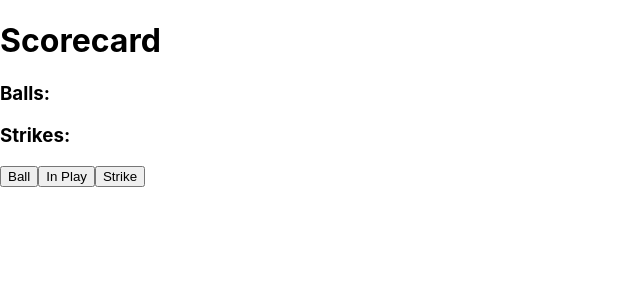
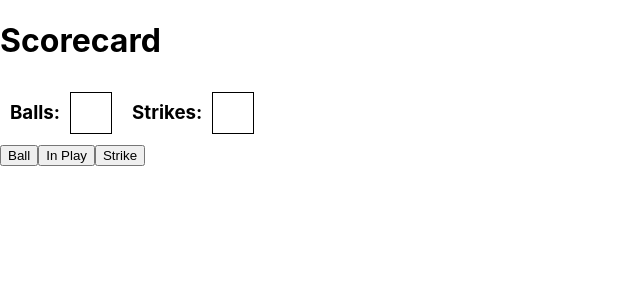
Before and after one commit to haddigan/baseball-scorecard, a React (Create React App) app: page / in a window 1280 px wide. Shown: the top 300 px of the page, without its empty margins (0-640 px from the left). Built offline with nearby package versions, Linux system fonts and the light colour scheme.

Commit message:
style balls and strikes on scoreboard

```diff
--- a/src/components/Scoreboard.js
+++ b/src/components/Scoreboard.js
@@ -1,5 +1,6 @@
 import React from "react";
 import PropTypes from "prop-types";
+import styles from "./Scoreboard.module.css";
 
 const Scoreboard = ({ game = {} }) => {
   const { count = {} } = game;
@@ -9,14 +10,14 @@ const Scoreboard = ({ game = {} }) => {
   const balls = Array(numBalls).fill("X");
 
   return (
-    <div>
-      <div className="Balls">
-        <h3 className="label">Balls:</h3>
-        <div className="value">{balls.concat(" ")}</div>
+    <div className={styles.count}>
+      <div className={styles.totals}>
+        <h3 className={styles.label}>Balls:</h3>
+        <div className={styles.value}>{balls.concat(" ")}</div>
       </div>
-      <div className="Strikes">
-        <h3 className="label">Strikes:</h3>
-        <div className="value">{strikes.concat(" ")}</div>
+      <div className={styles.totals}>
+        <h3 className={styles.label}>Strikes:</h3>
+        <div className={styles.value}>{strikes.concat(" ")}</div>
       </div>
     </div>
   );
--- /dev/null
+++ b/src/components/Scoreboard.module.css
@@ -0,0 +1,23 @@
+.count {
+  display: flex;
+}
+
+.totals {
+  display: flex;
+  align-items: center;
+  margin: 10px;
+}
+
+.value {
+  display: flex;
+  min-width: 40px;
+  min-height: 40px;
+  border: 1px solid black;
+  align-items: center;
+  justify-content: center;
+}
+
+.label {
+  margin: 0 10px 0 0;
+  padding: 0;
+}
```
